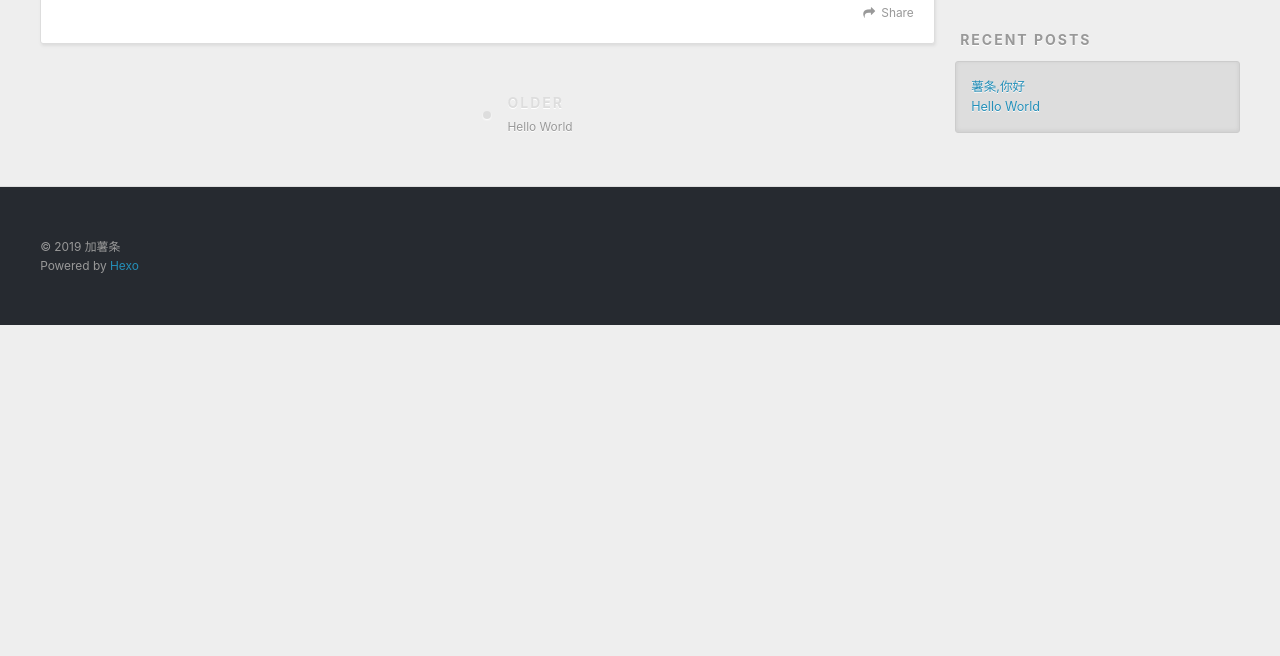
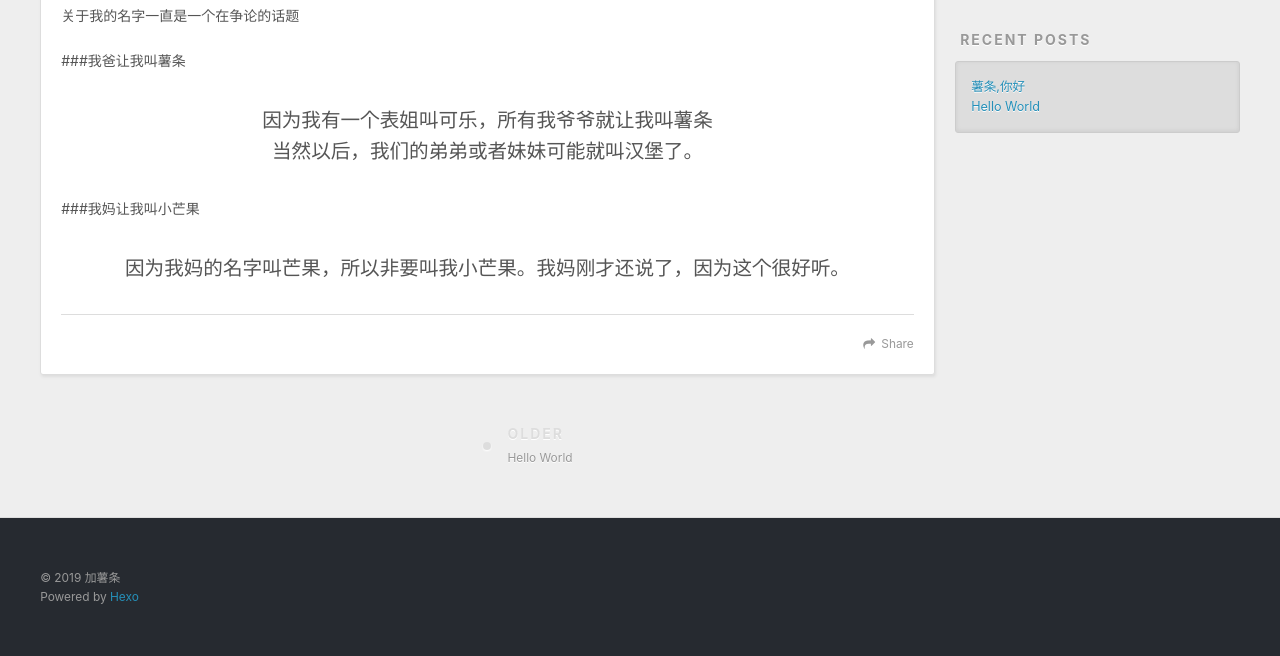
Before and after one commit to jsy135135/jsy135135.github.io, a plain HTML site: page 2019/03/31/薯条-你好/index.html in a window 1280 px wide. Shown: the part 448-1104 px from the top of the page. Before the commit the page ends 800 px from the top, so only its background shows below. Drawn offline with nearby package versions, Linux system fonts and the light colour scheme.

Commit message:
Site updated: 2019-04-01 00:10:55

```diff
--- a/2019/03/31/薯条-你好/index.html
+++ b/2019/03/31/薯条-你好/index.html
@@ -7,14 +7,17 @@
 
   <title>薯条,你好 | 我是一根薯条🍟</title>
   <meta name="viewport" content="width=device-width, initial-scale=1, maximum-scale=1">
-  <meta property="og:type" content="article">
+  <meta name="description" content="关于我的名字一直是一个在争论的话题 ###我爸让我叫薯条  因为我有一个表姐叫可乐，所有我爷爷就让我叫薯条当然以后，我们的弟弟或者妹妹可能就叫汉堡了。  ###我妈让我叫小芒果  因为我妈的名字叫芒果，所以非要叫我小芒果。我妈刚才还说了，因为这个很好听。">
+<meta property="og:type" content="article">
 <meta property="og:title" content="薯条,你好">
 <meta property="og:url" content="http://yoursite.com/2019/03/31/薯条-你好/index.html">
 <meta property="og:site_name" content="我是一根薯条🍟">
+<meta property="og:description" content="关于我的名字一直是一个在争论的话题 ###我爸让我叫薯条  因为我有一个表姐叫可乐，所有我爷爷就让我叫薯条当然以后，我们的弟弟或者妹妹可能就叫汉堡了。  ###我妈让我叫小芒果  因为我妈的名字叫芒果，所以非要叫我小芒果。我妈刚才还说了，因为这个很好听。">
 <meta property="og:locale" content="default">
-<meta property="og:updated_time" content="2019-03-31T15:59:54.451Z">
+<meta property="og:updated_time" content="2019-03-31T16:10:45.250Z">
 <meta name="twitter:card" content="summary">
 <meta name="twitter:title" content="薯条,你好">
+<meta name="twitter:description" content="关于我的名字一直是一个在争论的话题 ###我爸让我叫薯条  因为我有一个表姐叫可乐，所有我爷爷就让我叫薯条当然以后，我们的弟弟或者妹妹可能就叫汉堡了。  ###我妈让我叫小芒果  因为我妈的名字叫芒果，所以非要叫我小芒果。我妈刚才还说了，因为这个很好听。">
 
     <link rel="alternate" href="/atom.xml" title="我是一根薯条🍟" type="application/atom+xml">
 
@@ -83,6 +86,15 @@
 
     <div class="article-entry" itemprop="articleBody">
 
+        <p>关于我的名字一直是一个在争论的话题</p>
+<p>###我爸让我叫薯条</p>
+<blockquote>
+<p>因为我有一个表姐叫可乐，所有我爷爷就让我叫薯条<br>当然以后，我们的弟弟或者妹妹可能就叫汉堡了。</p>
+</blockquote>
+<p>###我妈让我叫小芒果</p>
+<blockquote>
+<p>因为我妈的名字叫芒果，所以非要叫我小芒果。我妈刚才还说了，因为这个很好听。</p>
+</blockquote>
 
 
     </div>
```
Also changed, not shown: index.html (+9 -0 lines).
